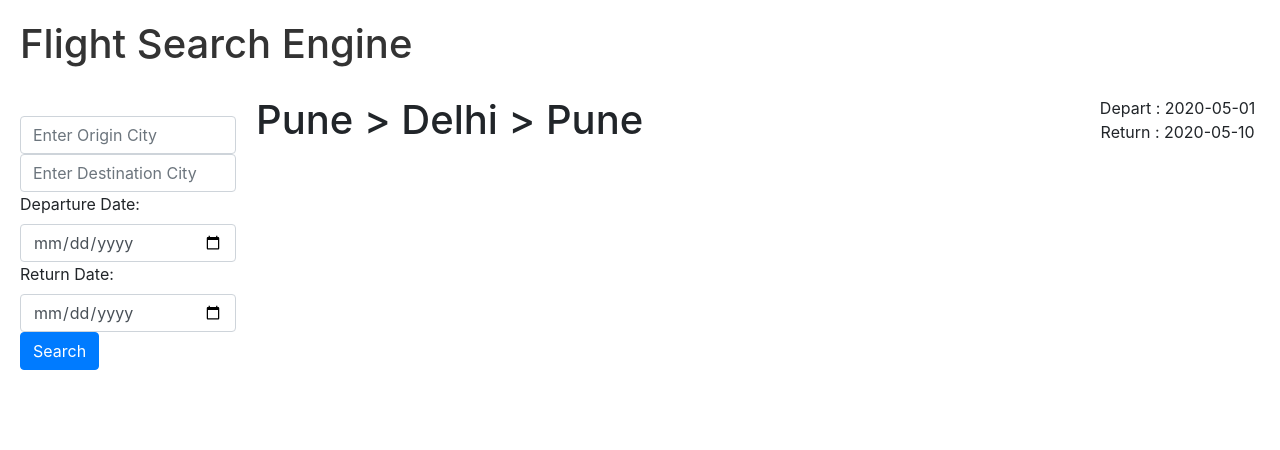
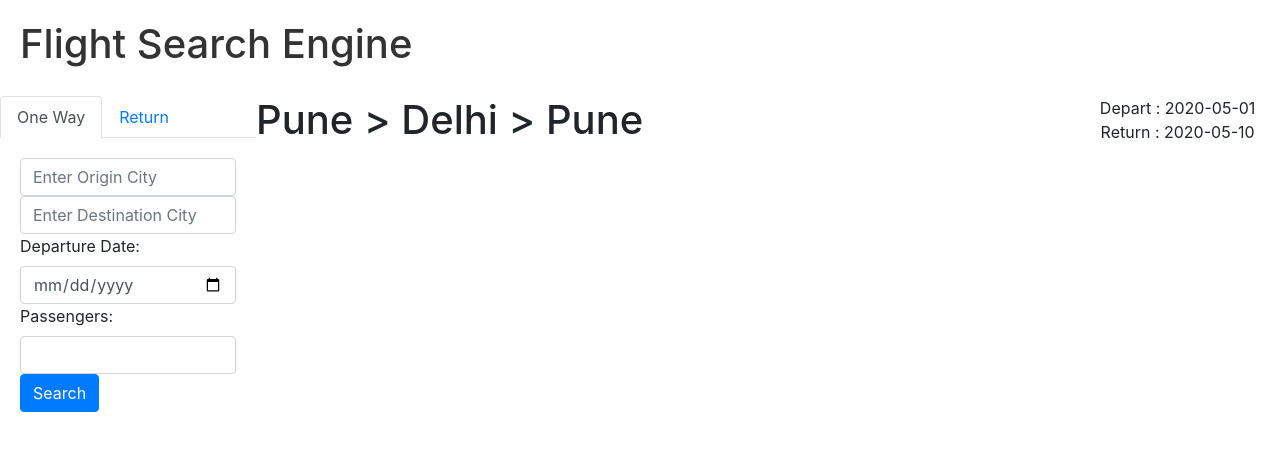
Before and after one commit to dcho415/effective-train, a React (Create React App) app: page / in a window 1280 px wide. Shown: the top 450 px of the page. Built offline with nearby package versions, Linux system fonts and the light colour scheme.

Commit message:
added oneway and return tabs

```diff
--- a/package.json
+++ b/package.json
@@ -8,6 +8,7 @@
     "@testing-library/user-event": "^7.2.1",
     "bootstrap": "^4.4.1",
     "react": "^16.13.1",
+    "react-bootstrap": "^1.0.0",
     "react-dom": "^16.13.1",
     "react-scripts": "3.4.1"
   },
--- a/src/App.js
+++ b/src/App.js
@@ -1,10 +1,11 @@
-import React from 'react';
+import React, { Component } from 'react';
 import './App.css';
 import Header from './components/layout/Header';
 import Search from './components/Search';
 import Results from './components/Results';
 
-function App() {
+class App extends Component {
+  render() {
     return (
       <div className="App">
         <Header />
@@ -13,5 +14,6 @@ function App() {
       </div>
     );
   }
+}
 
 export default App;
--- /dev/null
+++ b/src/components/Form.js
@@ -0,0 +1,69 @@
+import React, { Component } from 'react'
+
+export class Form extends Component {
+
+    isOneWay = (isReturn) => {
+        if (isReturn) {
+            return (
+                <div>
+                    <label>Return Date: </label>
+                    <input
+                        type="date"
+                        name="retDate"
+                        className="form-control"
+                        onChange={this.props.onChange}
+                    />
+                </div>
+            );
+        } else {
+            return;
+        }
+    }
+
+    render() {
+        return (
+            <form onSubmit={this.props.onSubmit} style={{ padding: '20px' }}>
+                    <div>
+                        <input
+                            type="text"
+                            name="origin"
+                            placeholder="Enter Origin City"
+                            className="form-control"
+                            onChange={this.props.onChange}
+                        />
+                    </div>
+                    <div>
+                        <input
+                            type="text"
+                            name="dest"
+                            placeholder="Enter Destination City"
+                            className="form-control"
+                            onChange={this.props.onChange}
+                        />
+                    </div>
+                    <div>
+                        <label>Departure Date: </label>
+                        <input
+                            type="date"
+                            name="depDate"
+                            className="form-control"
+                            onChange={this.props.onChange}
+                        />
+                    </div>
+                    { this.isOneWay(this.props.isReturn) }
+                    <div>
+                        <label>Passengers: </label>
+                        <input
+                            type="number"
+                            name="passengers"
+                            className="form-control"
+                            onChange={this.props.onChange}
+                        />
+                    </div>
+                    <button type="submit" className="btn btn-primary">Search</button>
+                </form>
+        )
+    }
+}
+
+export default Form
--- a/src/components/Search.js
+++ b/src/components/Search.js
@@ -1,64 +1,43 @@
 import React, { Component } from 'react'
 import 'bootstrap/dist/css/bootstrap.min.css';
+import Tabs from 'react-bootstrap/Tabs';
+import Tab from 'react-bootstrap/Tab';
+import Form from './Form';
 
 export default class Search extends Component {
     state = {
         origin: '',
         dest: '',
         depDate: '',
-        retDate: ''
+        retDate: '',
+        passengers: '',
+        isReturn: false
     }
 
     onChange = (e) => this.setState({ [e.target.name]: e.target.value });
 
     onSubmit = (e) => {
         e.preventDefault();
-        this.setState({ origin: '', dest: '', depDate: '', retDate: '' });
+        this.setState({ origin: '', dest: '', depDate: '', retDate: '', passengers: '', isReturn: false });
     }
+
+    onSelect = (e) => this.setState({ isReturn: e==="return" });
 
     render() {
         return (
-            <div style={{padding: "20px", width: "20%", float: 'left'}}>
-                <form onSubmit={this.onSubmit}>
-                    <div>
-                        <input
-                            type="text"
-                            name="origin"
-                            placeholder="Enter Origin City"
-                            className="form-control"
-                            onChange={this.onChange}
-                        />
-                    </div>
-                    <div>
-                        <input
-                            type="text"
-                            name="dest"
-                            placeholder="Enter Destination City"
-                            className="form-control"
-                            onChange={this.onChange}
-                        />
-                    </div>
-                    <div>
-                        <label>Departure Date: </label>
-                        <input
-                            type="date"
-                            name="depDate"
-                            className="form-control"
-                            onChange={this.onChange}
-                        />
-                    </div>
-                    <div>
-                        <label>Return Date: </label>
-                        <input
-                            type="date"
-                            name="retDate"
-                            className="form-control"
-                            onChange={this.onChange}
-                        />
-                    </div>
-                    <button type="submit" className="btn btn-primary">Search</button>
-                </form>
+            <div  style={{ width: "20%", float: 'left' }}>
+                <Tabs defaultActiveKey="oneWay" id="uncontrolled-tab-example" onSelect={this.onSelect} >
+                    <Tab eventKey="oneWay" title="One Way">
+                        <Form isReturn = {this.state.isReturn} onChange={this.onChange} onSubmit={this.onSubmit} />
+                    </Tab>
+                    <Tab eventKey="return" title="Return">
+                        <Form isReturn = {this.state.isReturn} onChange={this.onChange} onSubmit={this.onSubmit} />
+                    </Tab>
+                </Tabs>
             </div>
+
         )
     }
+
+
 }
--- a/src/index.js
+++ b/src/index.js
@@ -4,9 +4,7 @@ import App from './App';
 import * as serviceWorker from './serviceWorker';
 
 ReactDOM.render(
-  <React.StrictMode>
-    <App />
-  </React.StrictMode>,
+  <App />,
   document.getElementById('root')
 );
 
```
Also changed, not shown: 1 other file (tests, documents, lock files or other folders). Lines whose indentation alone changed are shown as unchanged.
